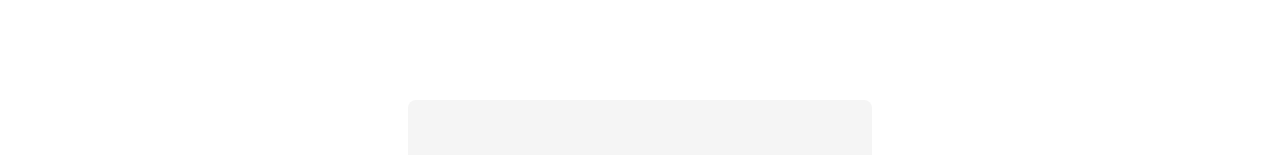
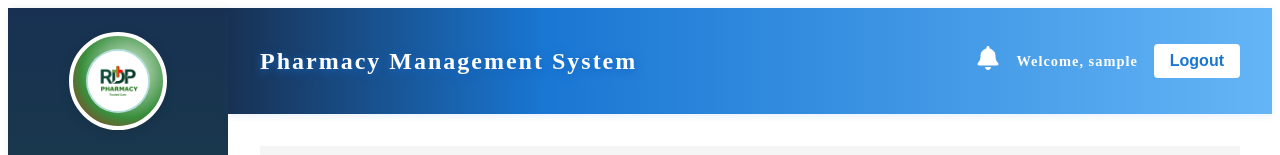
Before and after one commit to dhanushkaj/Pharmacy-Management, a React (Create React App) app: page / in a window 1280 px wide. Before the commit this address led to /login. Shown: the top 155 px of the page. Built offline with nearby package versions, Linux system fonts and the light colour scheme; no server answers; sample sign-in values are in the browser's storage.

Commit message:
resolve refresh issue

```diff
--- a/src/components/AuthContext.js
+++ b/src/components/AuthContext.js
@@ -7,6 +7,7 @@ export const AuthProvider = ({ children }) => {
   const [token, setToken] = useState(null);
   const [roles, setRoles] = useState([]);    // array
   const [username, setUsername] = useState(null);
+  const [loading, setLoading] = useState(true);
 
   useEffect(() => {
     const t = localStorage.getItem('token');
@@ -18,11 +19,11 @@ export const AuthProvider = ({ children }) => {
         const parsed = JSON.parse(r);
         setRoles(Array.isArray(parsed) ? parsed : [parsed]);
       } catch (e) {
-        // fallback: treat as single role string
         setRoles([r]);
       }
     }
     if (u) setUsername(u);
+    setLoading(false);
   }, []);
 
   const login = (token, rolesArr = [], user = null) => {
@@ -55,7 +56,7 @@ export const AuthProvider = ({ children }) => {
   };
 
   return (
-    <AuthContext.Provider value={{ token, roles, username, login, logout, hasRole }}>
+    <AuthContext.Provider value={{ token, roles, username, login, logout, hasRole, loading }}>
       {children}
     </AuthContext.Provider>
   );
--- a/src/components/PrivateRoute.js
+++ b/src/components/PrivateRoute.js
@@ -3,7 +3,8 @@ import { Navigate } from 'react-router-dom';
 import { AuthContext } from './AuthContext';
 
 const PrivateRoute = ({ children, allow = [] }) => {
-  const { token, roles } = useContext(AuthContext);
+  const { token, roles, loading } = useContext(AuthContext);
+  if (loading) return <div style={{textAlign:'center',marginTop:40}}>Loading...</div>;
   if (!token) return <Navigate to="/login" replace />;
 
   if (allow.length > 0) {
```
